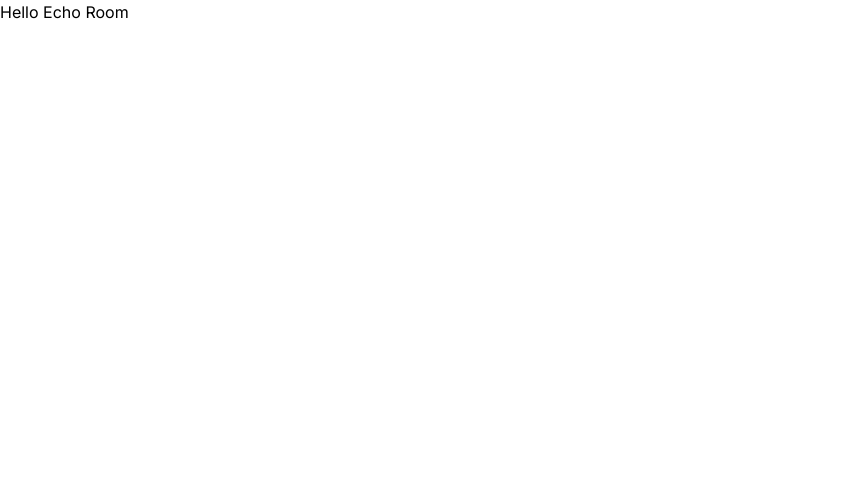
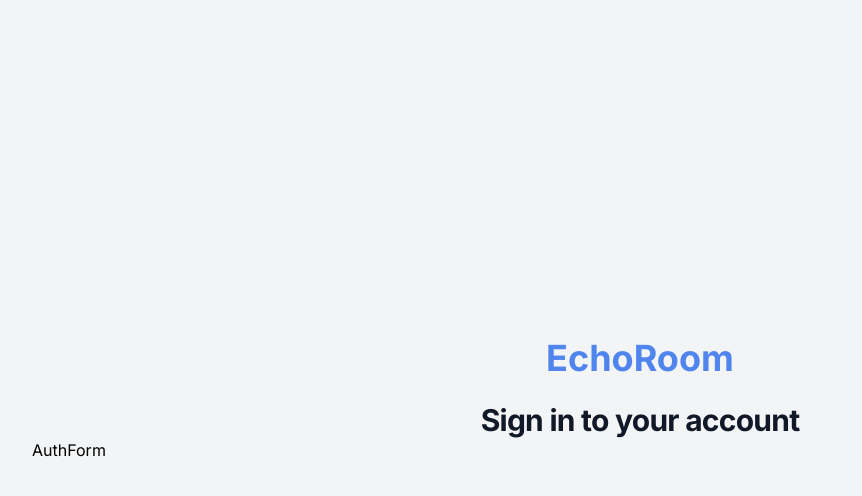
Before and after one commit to MishSoft/echo-room-app, a Next.js app: page / in a window 1280 px wide. Shown: the top 496 px of the page, without its empty margins (0-862 px from the left). Built offline with nearby package versions, Linux system fonts and the light colour scheme.

Commit message:
add componentn AuthForm, use tailwind css code, add hooks and forms with npm

```diff
--- /dev/null
+++ b/app/(site)/components/AuthForm.tsx
@@ -0,0 +1,6 @@
+"use client";
+import React from "react";
+
+export default function AuthForm() {
+  return <div>AuthForm</div>;
+}
--- /dev/null
+++ b/app/(site)/page.tsx
@@ -0,0 +1,29 @@
+import AuthForm from "./components/AuthForm";
+
+export default function Home() {
+  return (
+    <div
+      className="
+      flex
+      min-h-full
+      flex-col
+      justify-center
+      py-12
+      sm:px-6
+      lg:px-8
+      bg-gray-100
+    "
+    >
+      <div className="sm:mx-auto sm:w-full sm:max-w-md">
+        <h1 className="text-center text-4xl font-bold text-[#5085EE]">
+          EchoRoom
+        </h1>
+        <h2 className="mt-6 text-center text-3xl font-bold tracking-tight text-gray-900">
+          Sign in to your account
+        </h2>
+      </div>
+      {/* AuthForm */}
+      <AuthForm />
+    </div>
+  );
+}
--- a/app/page.tsx
+++ /dev/null
@@ -1,9 +0,0 @@
-import Image from "next/image";
-
-export default function Home() {
-  return (
-    <div>
-      <p>Hello Echo Room</p>
-    </div>
-  );
-}
```
Also changed, not shown: package.json (+7 -4 lines), 1 other file (tests, documents, lock files or other folders).
